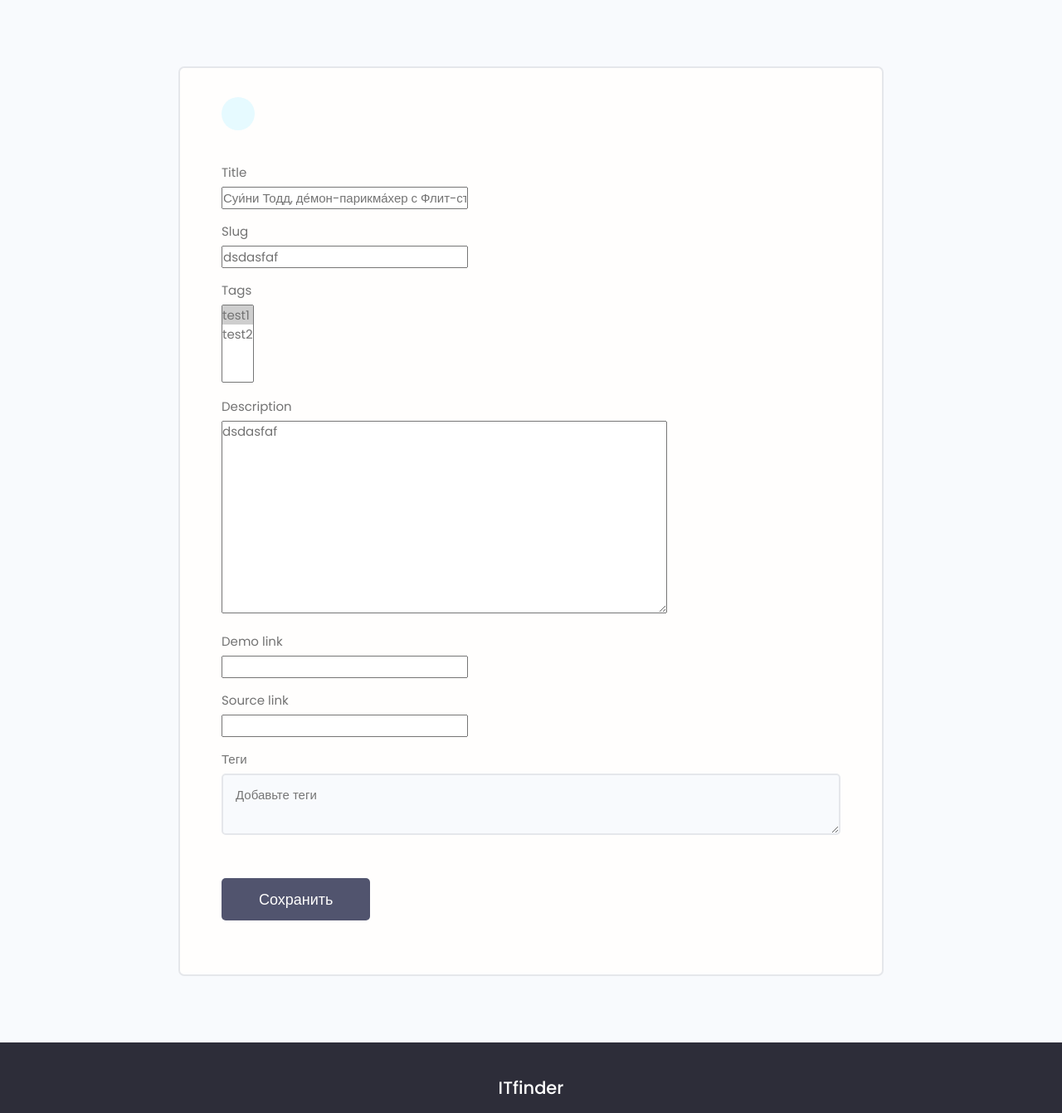
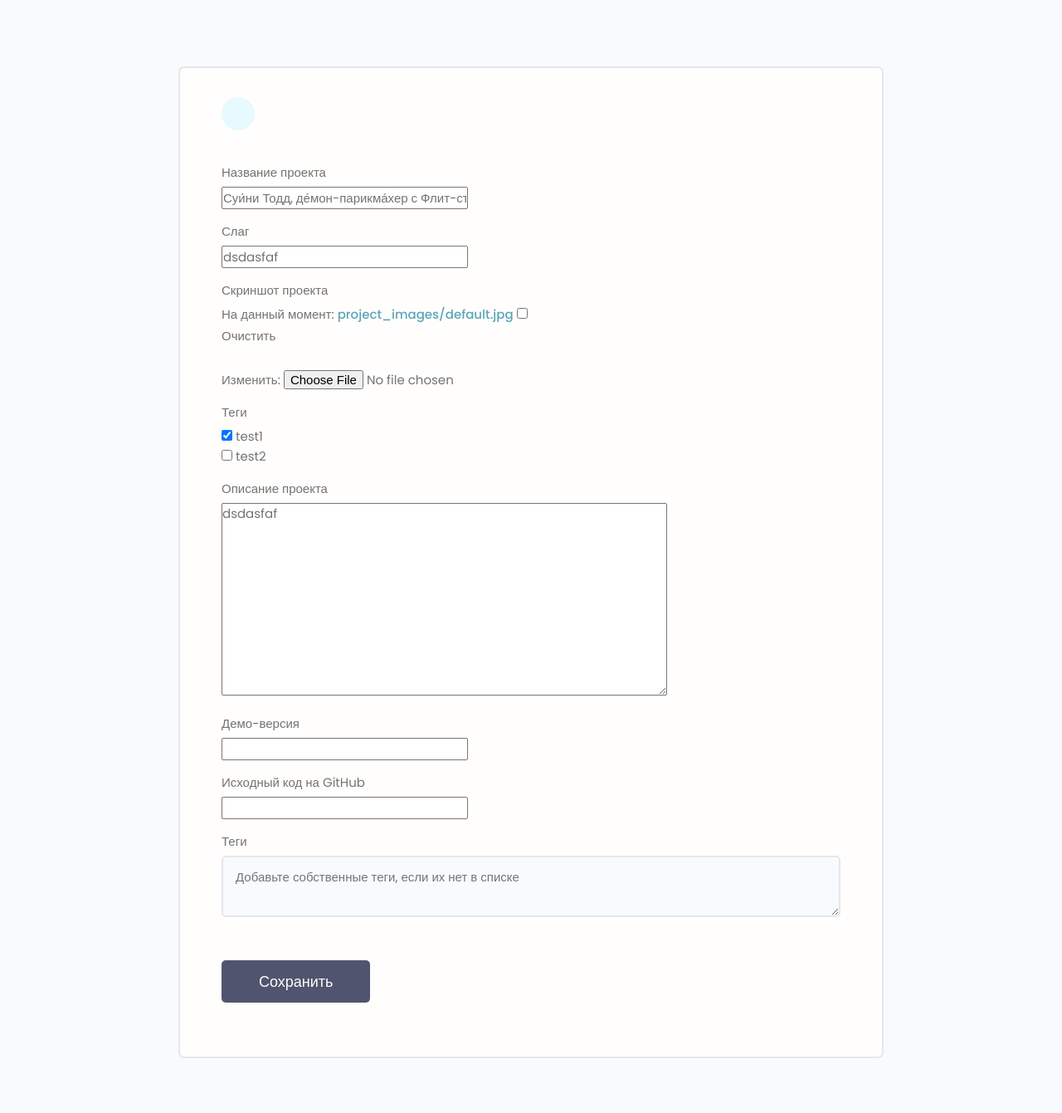
Before and after one commit to KrasovskihIA/Employee_Search_Portal, a Django app: page /update-project/796ddeb7-3341-4dd3-b477-d6d49522994b in a window 1280 px wide. Shown: the part 80-1421 px from the top of the page at 83% size. Run offline with Django 4.2, Linux system fonts and the light colour scheme; data comes from the database, SQL or seed files in the repository; both versions use the stored data as it was after the commit; some libraries are stand-ins or nearby versions.

Commit message:
UpdateProject

```diff
--- a/itfinder/itfinder/urls.py
+++ b/itfinder/itfinder/urls.py
@@ -1,8 +1,13 @@
-
+from django.conf.urls.static import static
 from django.contrib import admin
 from django.urls import path, include
+from django.conf import settings
 
 urlpatterns = [
     path('admin/', admin.site.urls),
     path('', include('projects.urls')),
 ]
+
+
+urlpatterns += static(settings.MEDIA_URL, document_root=settings.MEDIA_ROOT)
+urlpatterns += static(settings.STATIC_URL, document_root=settings.STATIC_ROOT)
--- a/itfinder/projects/forms.py
+++ b/itfinder/projects/forms.py
@@ -1,7 +1,26 @@
 from django.forms import ModelForm
+from django import forms
 from .models import Project
 
 class ProjectForm(ModelForm):
     class Meta:
         model = Project
-        fields = ['title', 'slug', 'tags', 'description', 'demo_link', 'source_link']
+        fields = ['title', 'slug', 'image', 'tags', 'description', 'demo_link', 'source_link']
+        labels = {
+            'title': 'Название проекта',
+            'slug': 'Слаг',
+            'image':'Скриншот проекта',
+            'tags':'Теги',
+            'description':'Описание проекта',
+            'demo_link':'Демо-версия',
+            'source_link':'Исходный код на GitHub'
+            }
+
+        widgets = {
+            'tags': forms.CheckboxSelectMultiple(),
+            }
+
+        def __init__(self, *args, **kwargs):
+            super(ProjectForm, self).__init__(*args, **kwargs)
+            for name, field in self.fields.items():
+                field.widget.attrs.update({'class': 'input'})
--- a/itfinder/projects/models.py
+++ b/itfinder/projects/models.py
@@ -21,6 +21,7 @@ class Project(models.Model):
      source_link = models.CharField(max_length=500, null=True, blank=True)
      created = models.DateTimeField(auto_now_add=True)
      id = models.UUIDField(default=uuid.uuid4, unique=True, primary_key=True, editable=False)
+     image = models.ImageField(null=True, blank=True, default="project_images/default.jpg", upload_to='project_images')
 
      def __str__(self):
          return self.title
--- a/itfinder/projects/views.py
+++ b/itfinder/projects/views.py
@@ -20,27 +20,27 @@ def project(request, pk):
 
 #Создание проекта
 def createProject(request):
-	form = ProjectForm()
-	if request.method == 'POST':
-		form = ProjectForm(request.POST)
-		if form.is_valid():
-			form.save()
-			return redirect('projects')
-	context = {'form': form}
-	return render(request, 'projects/project_form.html', context)
+     form = ProjectForm()
+     if request.method == 'POST':
+         form = ProjectForm(request.POST, request.FILES)
+         if form.is_valid():
+             form.save()
+             return redirect('projects')
+     context = {'form': form}
+     return render(request, 'projects/project_form.html', context)
 
 
 #Редактирование проекта
 def updateProject(request, pk):
-	project = Project.objects.get(id=pk)
-	form = ProjectForm(instance=project)
-	if request.method == 'POST':
-		form = ProjectForm(request.POST, instance=project)
-		if form.is_valid():
-			form.save()
-			return redirect('projects')
-	context = {'form': form}
-	return render(request, 'projects/project_form.html', context)
+     project = Project.objects.get(id=pk)
+     form = ProjectForm(instance=project)
+     if request.method == 'POST':
+         form = ProjectForm(request.POST, request.FILES, instance=project)
+         if form.is_valid():
+             form.save()
+             return redirect('projects')
+     context = {'form': form}
+     return render(request, 'projects/project_form.html', context)
 
 
 #Удаление проекта
--- a/itfinder/templates/projects/project_form.html
+++ b/itfinder/templates/projects/project_form.html
@@ -4,34 +4,29 @@
 <main class="formPage my-xl">
  <div class="content-box">
      <div class="formWrapper">
-            <a class="backButton" href="{% url 'account' %}"><i class="im im-angle-left"></i></a>
+         <a class="backButton" href="#"><i class="im im-angle-left"></i></a>
           <br>
-
           <form class="form" method="POST" enctype="multipart/form-data">
            {% csrf_token %}
-
            {% for field in form %}
            <div class="form__field">
             <label for="formInput#text">{{ field.label }}</label>
                  {{ field }}
            </div>
            {% endfor %}
-
            <div class="form__field">
             {% for tag in project.tags.all %}
-                    <div class="project-tag tag tag--pill tag--main" data-tag="{{tag.id}}"
-                        data-project="{{project.id}}">{{ tag.name }} &#215;</div>
+             <div class="project-tag tag tag--pill tag--main" data-tag="{{ tag.id }}"
+               data-project="{{ project.id }}">{{ tag.name }} ×</div>
             {% endfor %}
             </div>
-
             <div class="form__field">
              <label for="formInput#text">Теги</label>
-                    <textarea class="input" name="newtags" placeholder="Добавьте теги"></textarea>
+             <textarea class="input" name="newtags" placeholder="Добавьте собственные теги, если их нет в списке"></textarea>
              </div>
              <input class="btn btn--sub btn--lg  my-md" type="submit" value="Сохранить" />
           </form>
     	 </div>
     </div>
 </main>
-
 {% endblock %}
```
Also changed, not shown: itfinder/itfinder/settings.py (+7 -0 lines), itfinder/db.sqlite3, itfinder/media/project_images/default.jpg (added), itfinder/projects/migrations/0003_project_image.py (added). Lines whose indentation alone changed are shown as unchanged.
